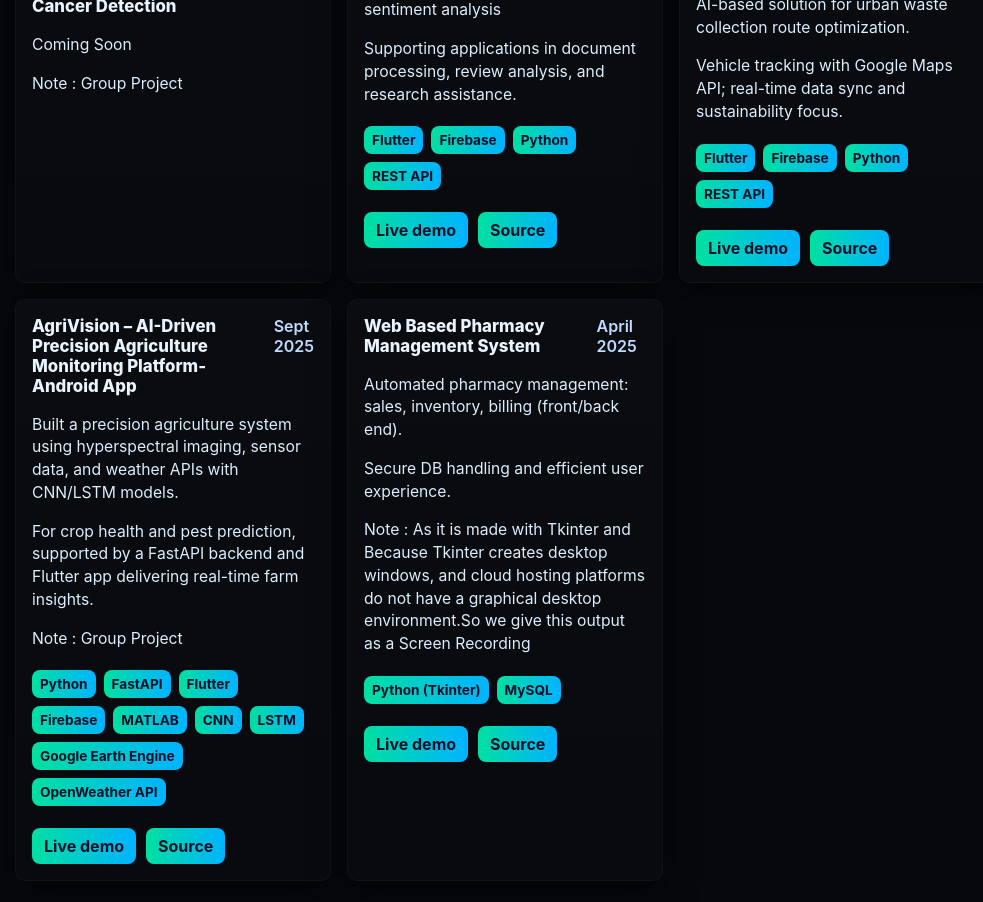
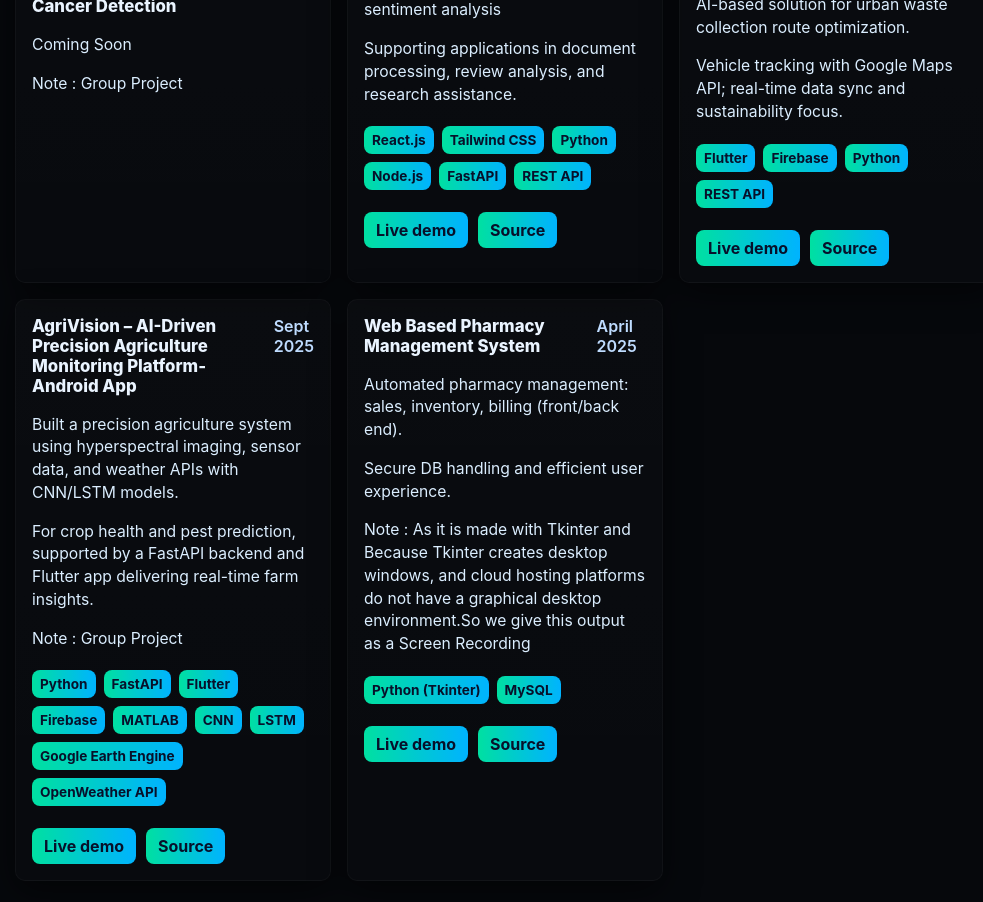
Before and after one commit to techkrishnendu29/krishnendughoshprofile, a React (Create React App) app: page / in a window 1280 px wide. Shown: the part 1540-2442 px from the top of the page, without its empty margins (135-1118 px from the left). Built offline with nearby package versions, Linux system fonts and the light colour scheme.

Commit message:
Update Projects.js

```diff
--- a/src/components/Projects.js
+++ b/src/components/Projects.js
@@ -14,7 +14,7 @@ const projects = [
   {
     title: " TextSage AI – Intelligent Text Summarization Tool",
     date: "Feb 2026",
-    stack: [" Flutter","Firebase", "Python", "REST API"],
+    stack: ["React.js", "Tailwind CSS", "Python","Node.js", "FastAPI", "REST API "],
     description: [
       "Engineered a scalable NLP platform for real-time text summarization and sentiment analysis" ,
       "Supporting applications in document processing, review analysis, and research assistance."
```
